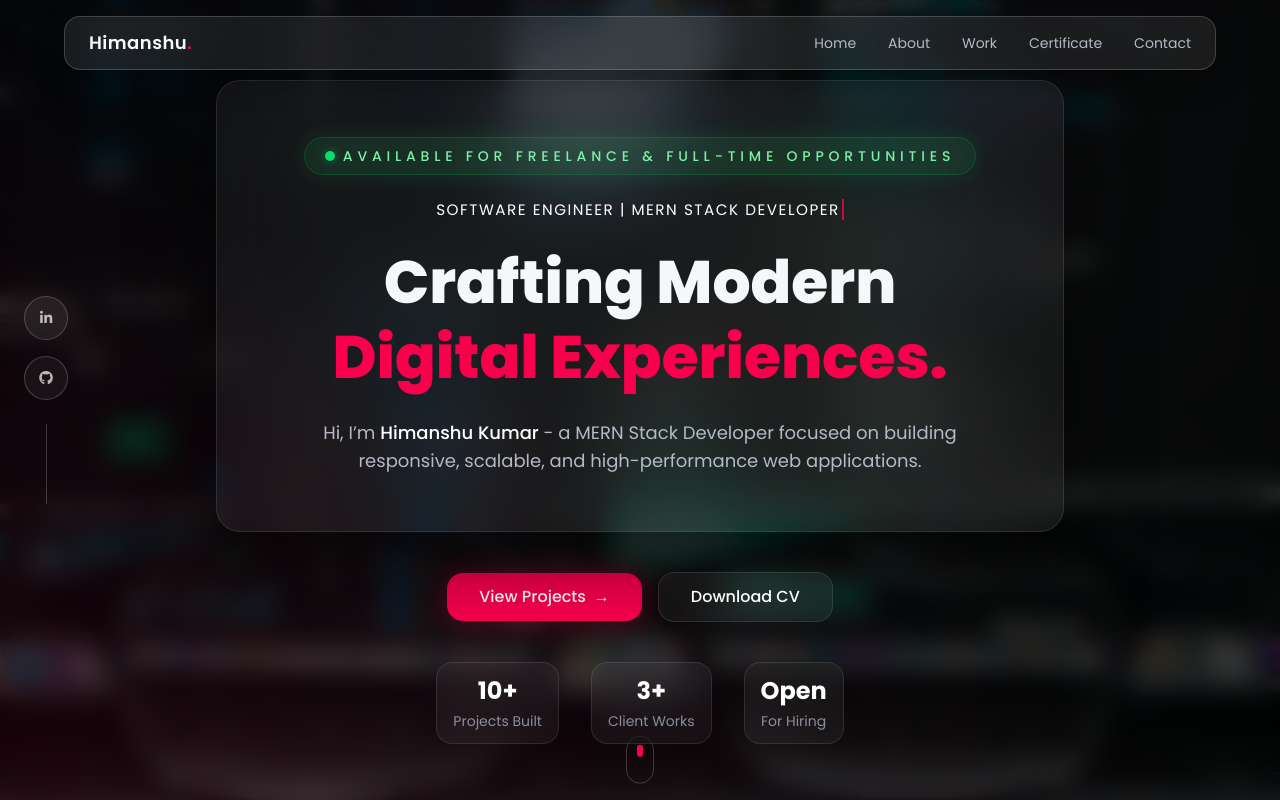
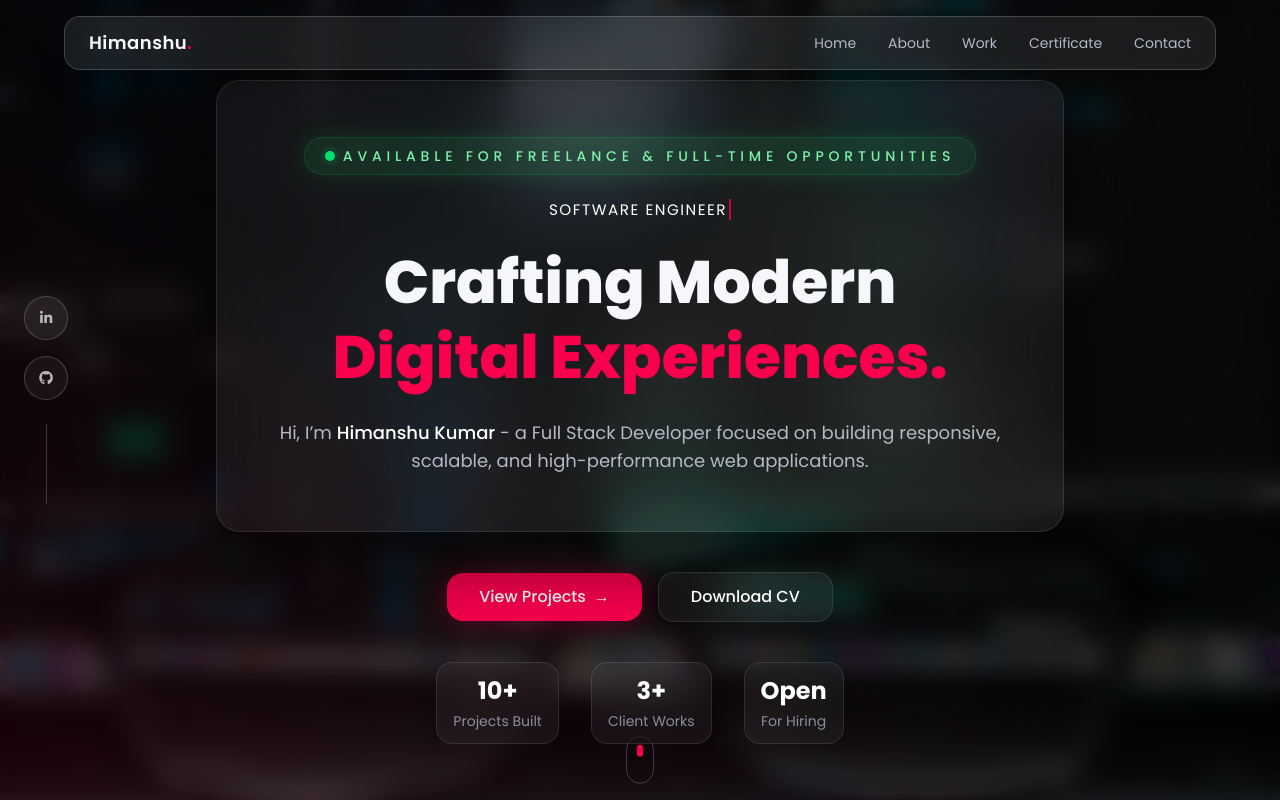
Before and after one commit to himanshukumar-18/Portfolio, a React (Vite) app: page / in a window 1280 px wide. Shown: the top 800 px of the page. Built offline with nearby package versions, Linux system fonts and the light colour scheme.

Commit message:
fit:changes in hero section text

```diff
--- a/src/Components/HeadingText.jsx
+++ b/src/Components/HeadingText.jsx
@@ -1,7 +1,7 @@
 import { useEffect, useState } from "react";
 
 const TypingText = () => {
-  const text = "Software Engineer | MERN Stack Developer";
+  const text = "Software Engineer";
   const [displayed, setDisplayed] = useState("");
 
   useEffect(() => {
--- a/src/Components/Hero.jsx
+++ b/src/Components/Hero.jsx
@@ -154,7 +154,7 @@ const Hero = () => {
             <span className="text-white font-medium">
                 Himanshu Kumar
             </span>{" "}
-            - a MERN Stack Developer focused on building responsive, scalable, and high-performance web applications.
+            - a Full Stack Developer focused on building responsive, scalable, and high-performance web applications.
         </motion.p>
     </div>
 
```
